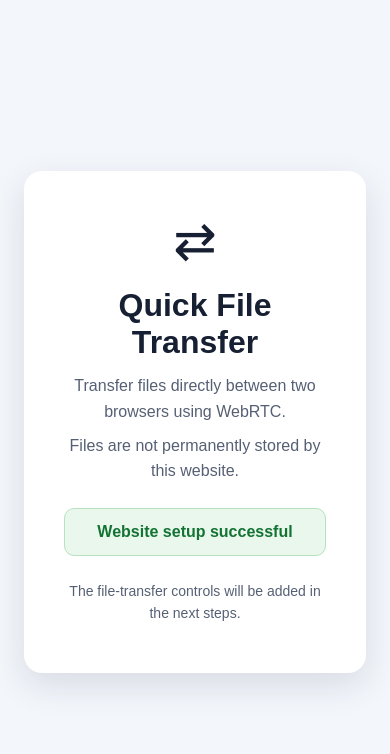
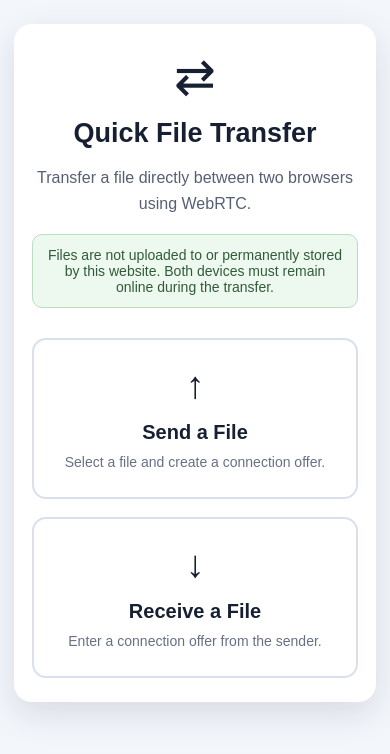
Before and after one commit to bza-kid/qr_generator, a plain HTML site: page index.html in a window 390 px wide. Drawn offline with Linux system fonts and the light colour scheme.

Commit message:
Add sender and receiver interface

```diff
--- a/index.html
+++ b/index.html
@@ -10,7 +10,7 @@
 
     <meta
         name="description"
-        content="Direct browser-to-browser temporary file transfer using WebRTC"
+        content="Direct browser-to-browser file transfer using WebRTC"
     >
 
     <title>Quick File Transfer</title>
@@ -23,9 +23,6 @@
         body {
             margin: 0;
             min-height: 100vh;
-            display: flex;
-            align-items: center;
-            justify-content: center;
             padding: 24px;
             font-family: Arial, Helvetica, sans-serif;
             background: #f3f6fb;
@@ -34,17 +31,22 @@
 
         .container {
             width: 100%;
-            max-width: 560px;
-            padding: 40px;
-            text-align: center;
+            max-width: 680px;
+            margin: 20px auto;
+            padding: 36px;
             background: #ffffff;
             border-radius: 18px;
             box-shadow: 0 12px 35px rgba(23, 32, 51, 0.12);
         }
 
+        .header {
+            margin-bottom: 30px;
+            text-align: center;
+        }
+
         .icon {
-            margin-bottom: 16px;
-            font-size: 52px;
+            margin-bottom: 12px;
+            font-size: 50px;
         }
 
         h1 {
@@ -52,50 +54,230 @@
             font-size: 32px;
         }
 
+        h2 {
+            margin-top: 0;
+            font-size: 24px;
+        }
+
         p {
-            margin: 8px 0;
             line-height: 1.6;
             color: #566074;
         }
 
-        .status {
-            margin-top: 24px;
-            padding: 14px;
-            font-weight: bold;
-            color: #137333;
-            background: #e9f7ed;
-            border: 1px solid #b7e1c1;
+        .privacy-note {
+            margin-top: 18px;
+            padding: 12px;
+            font-size: 14px;
+            color: #315b3a;
+            background: #edf8ef;
+            border: 1px solid #b9dfc0;
             border-radius: 10px;
         }
 
-        .note {
+        .choice-grid {
+            display: grid;
+            grid-template-columns: repeat(2, 1fr);
+            gap: 18px;
+        }
+
+        .choice-button {
+            min-height: 160px;
+            padding: 24px;
+            font: inherit;
+            color: #172033;
+            background: #ffffff;
+            border: 2px solid #d9e0ec;
+            border-radius: 14px;
+            cursor: pointer;
+            transition:
+                transform 0.2s,
+                border-color 0.2s,
+                box-shadow 0.2s;
+        }
+
+        .choice-button:hover {
+            transform: translateY(-2px);
+            border-color: #246bfd;
+            box-shadow: 0 8px 22px rgba(36, 107, 253, 0.13);
+        }
+
+        .choice-button:focus-visible {
+            outline: 3px solid rgba(36, 107, 253, 0.25);
+            outline-offset: 3px;
+        }
+
+        .choice-icon {
+            display: block;
+            margin-bottom: 14px;
+            font-size: 38px;
+        }
+
+        .choice-title {
+            display: block;
+            margin-bottom: 8px;
+            font-size: 20px;
+            font-weight: bold;
+        }
+
+        .choice-description {
+            display: block;
+            font-size: 14px;
+            line-height: 1.5;
+            color: #667085;
+        }
+
+        .panel {
+            display: none;
             margin-top: 24px;
-            font-size: 14px;
+            padding: 24px;
+            background: #f8faff;
+            border: 1px solid #dce4f1;
+            border-radius: 14px;
+        }
+
+        .panel.active {
+            display: block;
+        }
+
+        .back-button {
+            margin-bottom: 18px;
+            padding: 10px 16px;
+            font: inherit;
+            font-weight: bold;
+            color: #24405f;
+            background: #ffffff;
+            border: 1px solid #cbd5e1;
+            border-radius: 8px;
+            cursor: pointer;
+        }
+
+        .status {
+            padding: 14px;
+            color: #67530b;
+            background: #fff8dc;
+            border: 1px solid #ead98c;
+            border-radius: 8px;
+        }
+
+        @media (max-width: 600px) {
+            body {
+                padding: 14px;
+            }
+
+            .container {
+                margin: 10px auto;
+                padding: 24px 18px;
+            }
+
+            h1 {
+                font-size: 27px;
+            }
+
+            .choice-grid {
+                grid-template-columns: 1fr;
+            }
+
+            .choice-button {
+                min-height: 135px;
+            }
         }
     </style>
 </head>
 
 <body>
     <main class="container">
+        <header class="header">
             <div class="icon" aria-hidden="true">⇄</div>
 
             <h1>Quick File Transfer</h1>
 
             <p>
-            Transfer files directly between two browsers using WebRTC.
+                Transfer a file directly between two browsers using WebRTC.
             </p>
 
-        <p>
-            Files are not permanently stored by this website.
-        </p>
+            <div class="privacy-note">
+                Files are not uploaded to or permanently stored by this website.
+                Both devices must remain online during the transfer.
+            </div>
+        </header>
+
+        <section id="choiceSection">
+            <div class="choice-grid">
+                <button
+                    class="choice-button"
+                    type="button"
+                    onclick="showPanel('senderPanel')"
+                >
+                    <span class="choice-icon" aria-hidden="true">↑</span>
+                    <span class="choice-title">Send a File</span>
+                    <span class="choice-description">
+                        Select a file and create a connection offer.
+                    </span>
+                </button>
+
+                <button
+                    class="choice-button"
+                    type="button"
+                    onclick="showPanel('receiverPanel')"
+                >
+                    <span class="choice-icon" aria-hidden="true">↓</span>
+                    <span class="choice-title">Receive a File</span>
+                    <span class="choice-description">
+                        Enter a connection offer from the sender.
+                    </span>
+                </button>
+            </div>
+        </section>
+
+        <section id="senderPanel" class="panel">
+            <button
+                class="back-button"
+                type="button"
+                onclick="showChoices()"
+            >
+                ← Back
+            </button>
+
+            <h2>Send a File</h2>
 
             <div class="status">
-            Website setup successful
+                The file selection and WebRTC controls will be added next.
             </div>
+        </section>
 
-        <p class="note">
-            The file-transfer controls will be added in the next steps.
-        </p>
+        <section id="receiverPanel" class="panel">
+            <button
+                class="back-button"
+                type="button"
+                onclick="showChoices()"
+            >
+                ← Back
+            </button>
+
+            <h2>Receive a File</h2>
+
+            <div class="status">
+                The connection and download controls will be added next.
+            </div>
+        </section>
     </main>
+
+    <script>
+        function showPanel(panelId) {
+            document.getElementById("choiceSection").style.display = "none";
+
+            document.getElementById("senderPanel").classList.remove("active");
+            document.getElementById("receiverPanel").classList.remove("active");
+
+            document.getElementById(panelId).classList.add("active");
+        }
+
+        function showChoices() {
+            document.getElementById("senderPanel").classList.remove("active");
+            document.getElementById("receiverPanel").classList.remove("active");
+
+            document.getElementById("choiceSection").style.display = "block";
+        }
+    </script>
 </body>
 </html>
```
Lines whose indentation alone changed are shown as unchanged.
